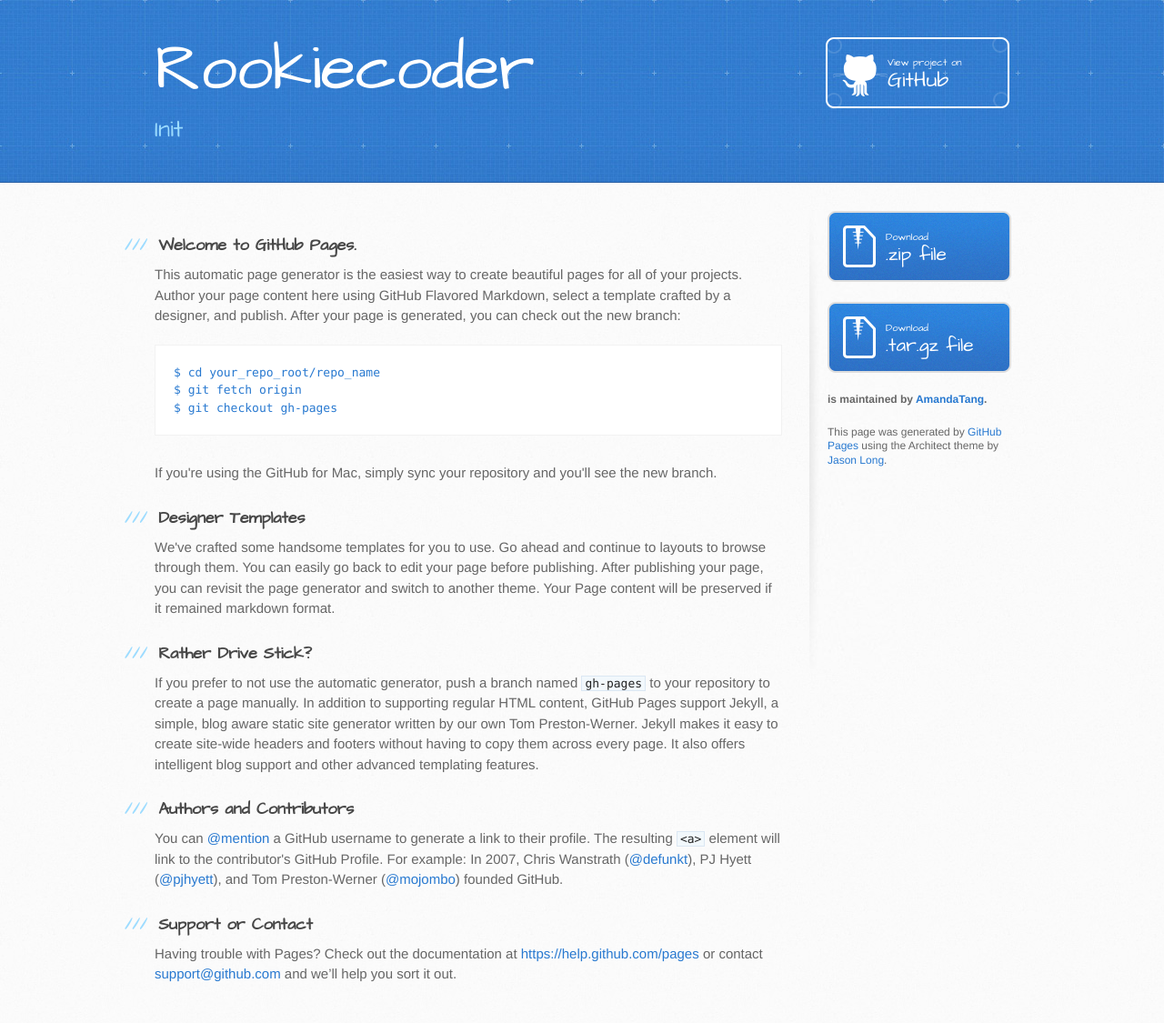
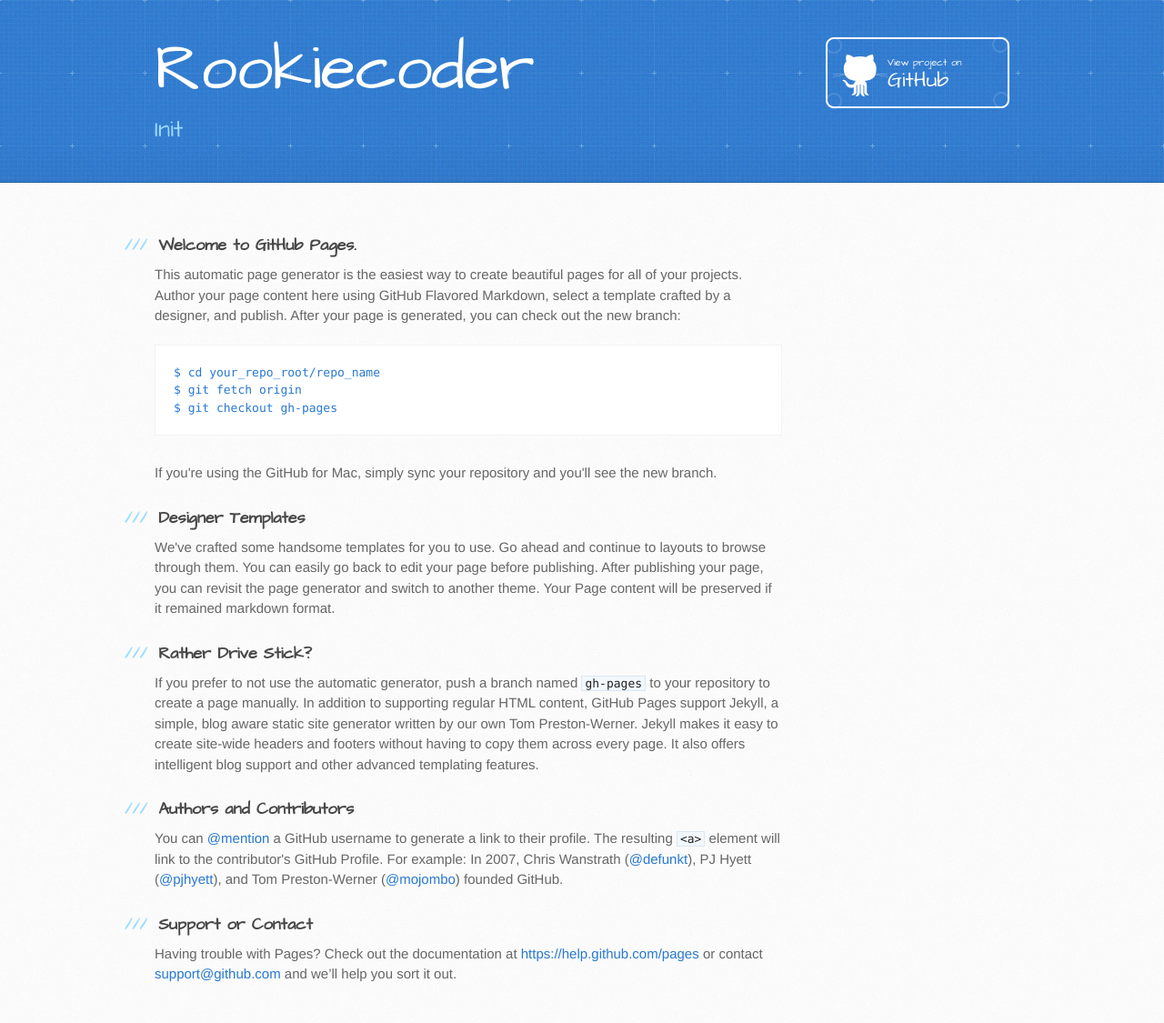
Before and after one commit to AmandaTang/rookiecoder, a Jekyll site: the page index.html, which Jekyll copies as it is, in a window 1280 px wide. Shown: the whole page at 91% size. Built offline with Jekyll 4.4.1, drawn with Linux system fonts in a browser that asks for light colours; Markdown is read by kramdown in place of the engine named in the settings.

Commit message:
Update index.html

```diff
--- a/index.html
+++ b/index.html
@@ -60,21 +60,6 @@
 
 <p>Having trouble with Pages? Check out the documentation at <a href="https://help.github.com/pages">https://help.github.com/pages</a> or contact <a href="mailto:support@github.com">support@github.com</a> and we’ll help you sort it out.</p>
         </section>
-
-        <aside id="sidebar">
-          <a href="https://github.com/AmandaTang/rookiecoder/zipball/master" class="button">
-            <small>Download</small>
-            .zip file
-          </a>
-          <a href="https://github.com/AmandaTang/rookiecoder/tarball/master" class="button">
-            <small>Download</small>
-            .tar.gz file
-          </a>
-
-          <p class="repo-owner"><a href="https://github.com/AmandaTang/rookiecoder"></a> is maintained by <a href="https://github.com/AmandaTang">AmandaTang</a>.</p>
-
-          <p>This page was generated by <a href="https://pages.github.com">GitHub Pages</a> using the Architect theme by <a href="https://twitter.com/jasonlong">Jason Long</a>.</p>
-        </aside>
       </div>
     </div>
 
```
